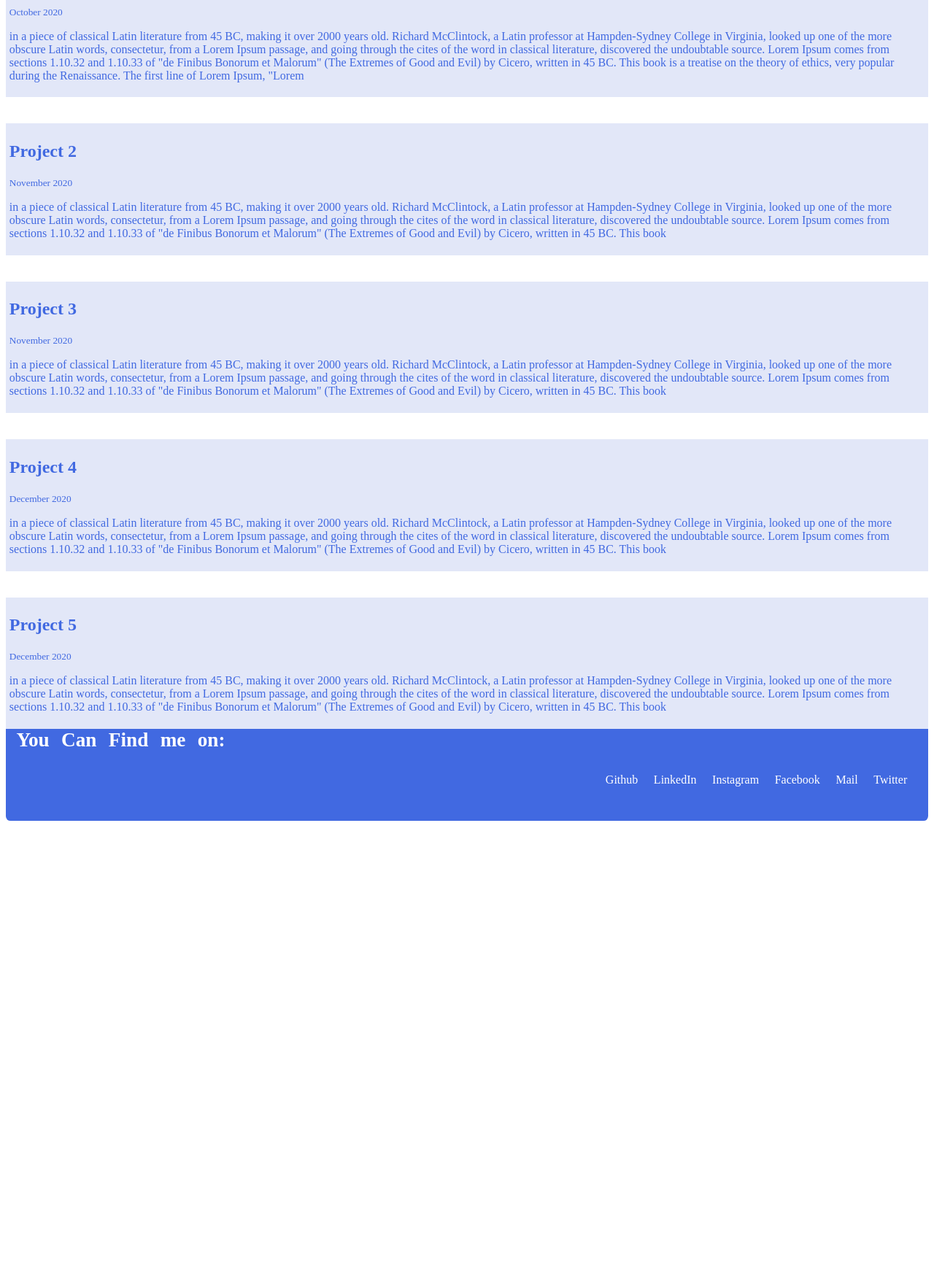
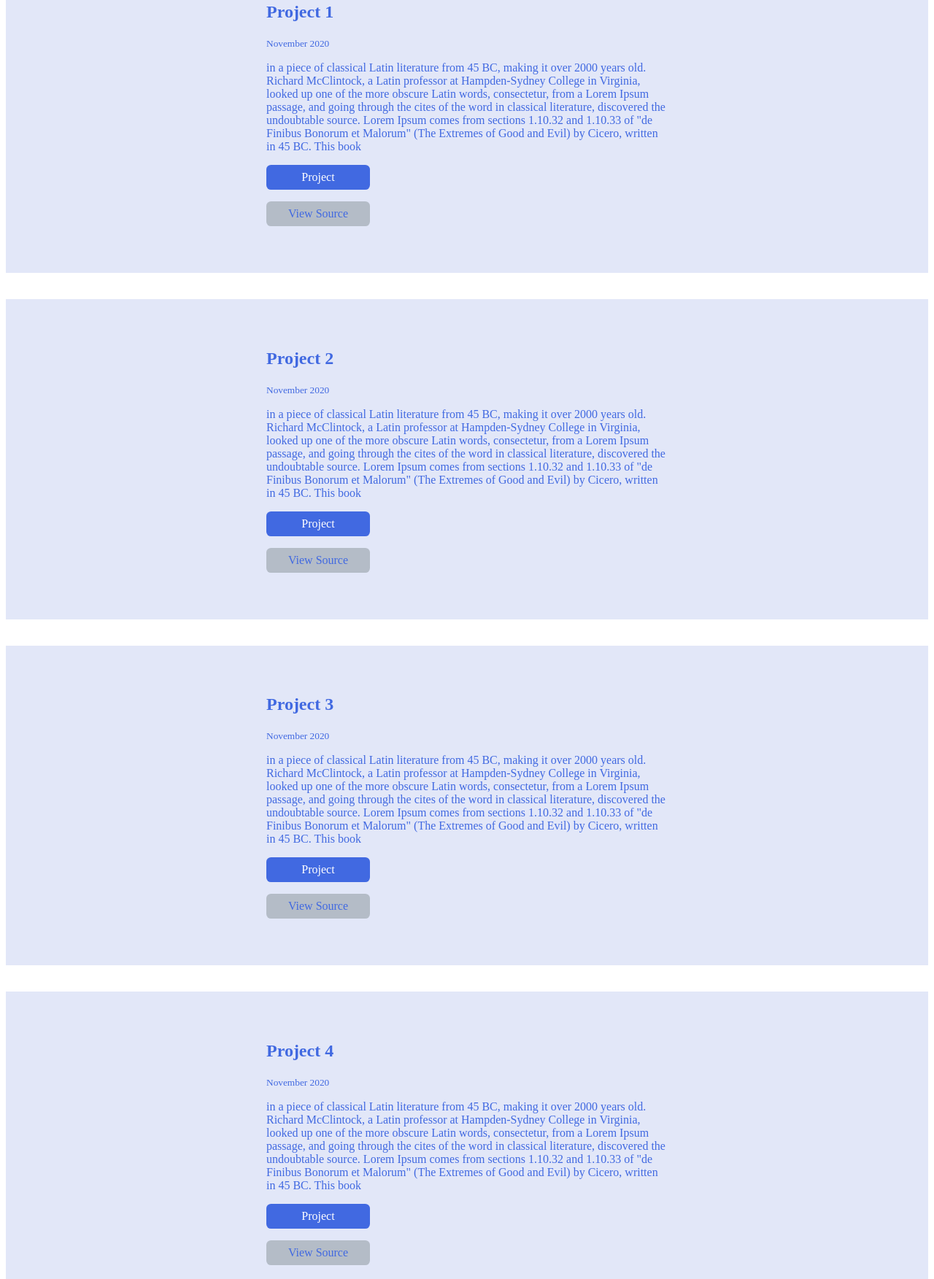
Before and after one commit to Disha-Hati/My-Portfolio, a plain HTML site: page project.html in a window 1280 px wide. Shown: the part 448-2201 px from the top of the page at 73% size. Before the commit the page ends 1581 px from the top, so only its background shows below. Drawn offline with Linux system fonts and the light colour scheme; a web font is replaced by a local one.

Commit message:
update:project updated

```diff
--- a/project.html
+++ b/project.html
@@ -24,46 +24,92 @@
         <h1>Projects:<span class="newspan">Create & Program</span></h1>
     </header>
 
+
     <section class="box">
+        <div class="container-center">
         <h2 class="heading">Project 1</h2>
-        <small>October 2020</small>
-        <p> in a piece of classical Latin literature from 45 BC, making it over 2000 years old. Richard McClintock, a Latin professor at Hampden-Sydney College in Virginia, looked up one of the more obscure Latin words, consectetur, from a Lorem Ipsum passage, and going through the cites of the word in classical literature, discovered the undoubtable source. Lorem Ipsum comes from sections 1.10.32 and 1.10.33 of "de Finibus Bonorum et Malorum" (The Extremes of Good and Evil) by Cicero, written in 45 BC. This book is a treatise on the theory of ethics, very popular during the Renaissance. The first line of Lorem Ipsum, "Lorem</p>
+        <small>November 2020</small>
+        <p>in a piece of classical Latin literature from 45 BC, making it over 2000 years old. Richard McClintock, a Latin professor at Hampden-Sydney College in Virginia, looked up one of the more obscure Latin words, consectetur, from a Lorem Ipsum passage, and going through the cites of the word in classical literature, discovered the undoubtable source. Lorem Ipsum comes from sections 1.10.32 and 1.10.33 of "de Finibus Bonorum et Malorum" (The Extremes of Good and Evil) by Cicero, written in 45 BC. This book
+            <ul class="list">
+                <li><a class="pro-link-1" href="">Project</a></li>
+                <li><a class="pro-link-2" href="">View Source</a></li>
+            </ul>
+         </p>
+
+
+        </div>
     </section>
 
     <br>
     <br>
 
     <section class="box">
+        <div class="container-center">
         <h2 class="heading">Project 2</h2>
         <small>November 2020</small>
-        <p>in a piece of classical Latin literature from 45 BC, making it over 2000 years old. Richard McClintock, a Latin professor at Hampden-Sydney College in Virginia, looked up one of the more obscure Latin words, consectetur, from a Lorem Ipsum passage, and going through the cites of the word in classical literature, discovered the undoubtable source. Lorem Ipsum comes from sections 1.10.32 and 1.10.33 of "de Finibus Bonorum et Malorum" (The Extremes of Good and Evil) by Cicero, written in 45 BC. This book </p>
+        <p>in a piece of classical Latin literature from 45 BC, making it over 2000 years old. Richard McClintock, a Latin professor at Hampden-Sydney College in Virginia, looked up one of the more obscure Latin words, consectetur, from a Lorem Ipsum passage, and going through the cites of the word in classical literature, discovered the undoubtable source. Lorem Ipsum comes from sections 1.10.32 and 1.10.33 of "de Finibus Bonorum et Malorum" (The Extremes of Good and Evil) by Cicero, written in 45 BC. This book
+            <ul class="list">
+                <li><a class="pro-link-1" href="">Project</a></li>
+                <li><a class="pro-link-2" href="">View Source</a></li>
+            </ul>
+         </p>
+
+
+        </div>
     </section>
 
     <br>
     <br>
 
     <section class="box">
+        <div class="container-center">
         <h2 class="heading">Project 3</h2>
         <small>November 2020</small>
-        <p>in a piece of classical Latin literature from 45 BC, making it over 2000 years old. Richard McClintock, a Latin professor at Hampden-Sydney College in Virginia, looked up one of the more obscure Latin words, consectetur, from a Lorem Ipsum passage, and going through the cites of the word in classical literature, discovered the undoubtable source. Lorem Ipsum comes from sections 1.10.32 and 1.10.33 of "de Finibus Bonorum et Malorum" (The Extremes of Good and Evil) by Cicero, written in 45 BC. This book </p>
+        <p>in a piece of classical Latin literature from 45 BC, making it over 2000 years old. Richard McClintock, a Latin professor at Hampden-Sydney College in Virginia, looked up one of the more obscure Latin words, consectetur, from a Lorem Ipsum passage, and going through the cites of the word in classical literature, discovered the undoubtable source. Lorem Ipsum comes from sections 1.10.32 and 1.10.33 of "de Finibus Bonorum et Malorum" (The Extremes of Good and Evil) by Cicero, written in 45 BC. This book
+            <ul class="list">
+                <li><a class="pro-link-1" href="">Project</a></li>
+                <li><a class="pro-link-2" href="">View Source</a></li>
+            </ul>
+         </p>
+
+
+        </div>
     </section>
 
     <br>
     <br>
 
     <section class="box">
+        <div class="container-center">
         <h2 class="heading">Project 4</h2>
-        <small>December 2020</small>
-        <p>in a piece of classical Latin literature from 45 BC, making it over 2000 years old. Richard McClintock, a Latin professor at Hampden-Sydney College in Virginia, looked up one of the more obscure Latin words, consectetur, from a Lorem Ipsum passage, and going through the cites of the word in classical literature, discovered the undoubtable source. Lorem Ipsum comes from sections 1.10.32 and 1.10.33 of "de Finibus Bonorum et Malorum" (The Extremes of Good and Evil) by Cicero, written in 45 BC. This book </p>
+        <small>November 2020</small>
+        <p>in a piece of classical Latin literature from 45 BC, making it over 2000 years old. Richard McClintock, a Latin professor at Hampden-Sydney College in Virginia, looked up one of the more obscure Latin words, consectetur, from a Lorem Ipsum passage, and going through the cites of the word in classical literature, discovered the undoubtable source. Lorem Ipsum comes from sections 1.10.32 and 1.10.33 of "de Finibus Bonorum et Malorum" (The Extremes of Good and Evil) by Cicero, written in 45 BC. This book
+            <ul class="list">
+                <li><a class="pro-link-1" href="">Project</a></li>
+                <li><a class="pro-link-2" href="">View Source</a></li>
+            </ul>
+         </p>
+
+
+        </div>
     </section>
 
     <br>
     <br>
 
     <section class="box">
+        <div class="container-center">
         <h2 class="heading">Project 5</h2>
-        <small>December 2020</small>
-        <p>in a piece of classical Latin literature from 45 BC, making it over 2000 years old. Richard McClintock, a Latin professor at Hampden-Sydney College in Virginia, looked up one of the more obscure Latin words, consectetur, from a Lorem Ipsum passage, and going through the cites of the word in classical literature, discovered the undoubtable source. Lorem Ipsum comes from sections 1.10.32 and 1.10.33 of "de Finibus Bonorum et Malorum" (The Extremes of Good and Evil) by Cicero, written in 45 BC. This book </p>
+        <small>November 2020</small>
+        <p>in a piece of classical Latin literature from 45 BC, making it over 2000 years old. Richard McClintock, a Latin professor at Hampden-Sydney College in Virginia, looked up one of the more obscure Latin words, consectetur, from a Lorem Ipsum passage, and going through the cites of the word in classical literature, discovered the undoubtable source. Lorem Ipsum comes from sections 1.10.32 and 1.10.33 of "de Finibus Bonorum et Malorum" (The Extremes of Good and Evil) by Cicero, written in 45 BC. This book
+            <ul class="list">
+                <li><a class="pro-link-1" href="">Project</a></li>
+                <li><a class="pro-link-2" href="">View Source</a></li>
+            </ul>
+         </p>
+
+
+        </div>
     </section>
 
     <div class="bottom-navigation">
--- a/style.css
+++ b/style.css
@@ -1,8 +1,5 @@
 @import url('https://fonts.googleapis.com/css2?family=Piazzolla:ital,wght@0,500;1,300&display=swap');
 
-:root {
-    --primary-theme:#4169e1:
-}
 
 body{
     font-family: 'Piazzolla', serif;
@@ -32,6 +29,8 @@ body{
 
 .list{
     list-style: none;
+    padding-left: 0rem;
+
 }
 
 .link{
@@ -121,10 +120,46 @@ body{
     max-width: 400px;
     display: block;
     height: 500px;
+    float: left;
 }
 
 .box{
     background-color: #e2e7f8;
-    padding: 0.3rem;
-    max-width: 600rem;
+    padding: 3rem;
+    display: block;
 }
+
+.container-center{
+    max-width: 550px;
+    margin: auto;
+}
+
+.pro-link-1{
+    text-decoration: none;
+    background-color:#4169e1 ;
+    color: white;
+    border-radius: 0.4rem;
+    padding: 0.5rem 1rem;
+    display: block;
+    max-width: 110px;
+    margin: 1rem 1rem 1rem 0rem;
+    text-align: center;
+}
+
+.pro-link-2{
+    text-decoration: none;
+    background-color:#b4bcc7 ;
+    color: #4169e1;
+    border-radius: 0.4rem;
+    padding: 0.5rem 1rem;
+    display: block;
+    max-width: 110px;
+    margin: 1rem 1rem 1rem 0rem;
+    text-align: center;
+}
+
+.blog-box{
+    background-color: #d4ebfa;
+    padding: 3rem;
+    display: block;
+}
```
Also changed, not shown: blog.html (+2 -2 lines), index.html (+12 -1 lines).
